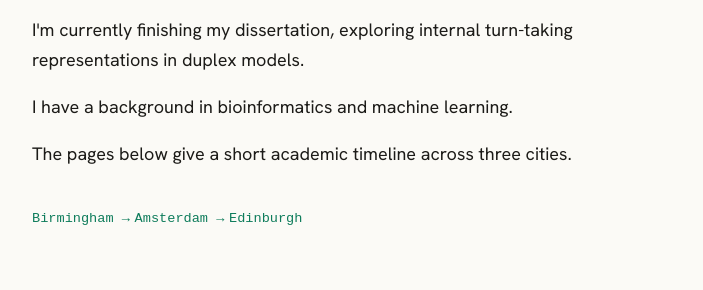
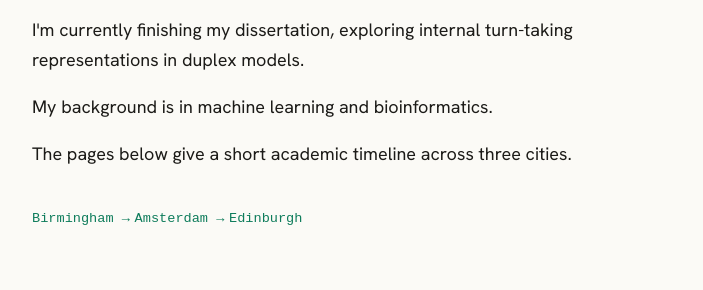
Before and after one commit to aidanlowrie/aidanlowrie.github.io, a Jekyll site: the page built from index.html, in a window 1280 px wide. Shown: the part 305-595 px from the top of the page, without its empty margins (288-991 px from the left). Built offline with Jekyll 4.4.1, drawn with Linux system fonts in a browser that asks for light colours; some web fonts are replaced.

Commit message:
Update background sentence to put machine learning first

```diff
--- a/index.html
+++ b/index.html
@@ -5,7 +5,7 @@ title: ""
 <section class="home-about reveal" style="padding-top: 0; border-top: none;">
   <p><img src="{{ '/assets/img/portrait-arthurs-seat.jpg' | relative_url }}" alt="Portrait of Aidan Lowrie" width="150" height="150" style="float: right; margin: 0 0 1rem 1rem; border-radius: 50%; border: 1px solid var(--hairline);">I'm in the final stretch of an MSc in Speech and Language Processing at the University of Edinburgh. This year, I've studied the foundations of machine learning, and its applications across language, speech and vision.</p>
   <p>I'm currently finishing my dissertation, exploring internal turn-taking representations in duplex models.</p>
-  <p>I have a background in bioinformatics and machine learning.</p>
+  <p>My background is in machine learning and bioinformatics.</p>
   <p>The pages below give a short academic timeline across three cities.</p>
   <p class="more" style="margin-top: 2rem; margin-bottom: 2rem;"><a href="{{ '/about/birmingham/' | relative_url }}">Birmingham →</a> <a href="{{ '/about/amsterdam/' | relative_url }}">Amsterdam →</a> <a href="{{ '/about/edinburgh/' | relative_url }}">Edinburgh</a></p>
 </section>
```
